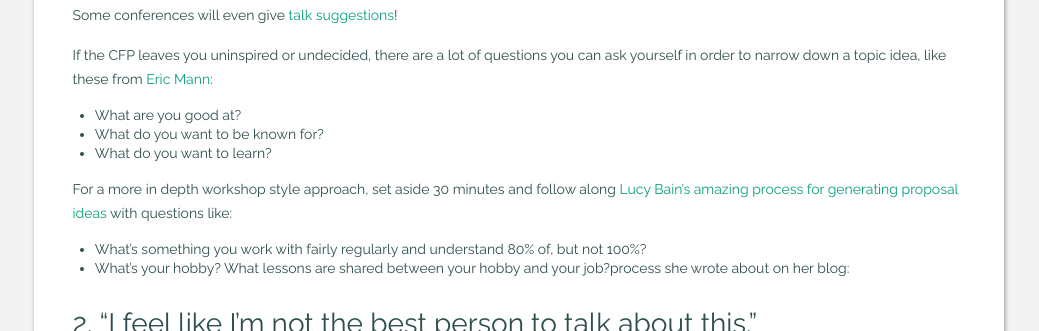
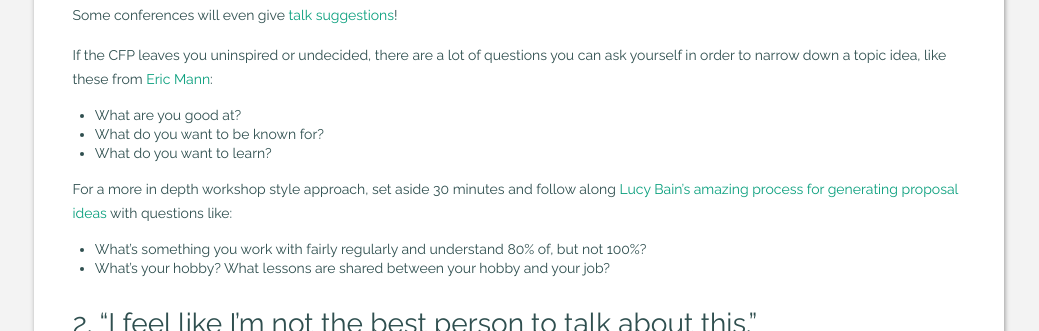
Before and after one commit to robinske/personal-site, a Jekyll site: the page built from _posts/2017-10-12-give-the-talk.markdown, in a window 1280 px wide and 900 px high, scrolled down 859 px, cut to the strip 0-331 px from the top of the window. Shown: the whole strip, without its empty margins (121-1160 px from the left). Built offline with Jekyll 4.4.1, drawn with Linux system fonts in a browser that asks for light colours; comment, search, counter and statistics services are not loaded.

Commit message:
Fix typo in why talk post

```diff
--- a/_posts/2017-10-12-give-the-talk.markdown
+++ b/_posts/2017-10-12-give-the-talk.markdown
@@ -31,7 +31,7 @@ If the CFP leaves you uninspired or undecided, there are a lot of questions you
 For a more in depth workshop style approach, set aside 30 minutes and follow along [Lucy Bain's amazing process for generating proposal ideas](http://lucybain.com/blog/2016/conference-proposal-ideas/) with questions like:
 
 * What’s something you work with fairly regularly and understand 80% of, but not 100%?
-* What’s your hobby? What lessons are shared between your hobby and your job?process she wrote about on her blog:
+* What’s your hobby? What lessons are shared between your hobby and your job?
 
 [^1]: Two newsletters for finding conferences: [techspeak.email](https://techspeak.email/) and [theweeklycfp.com](http://theweeklycfp.com/)
 
```
